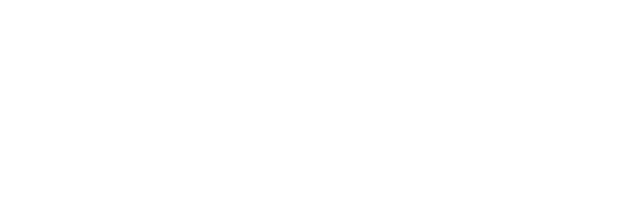
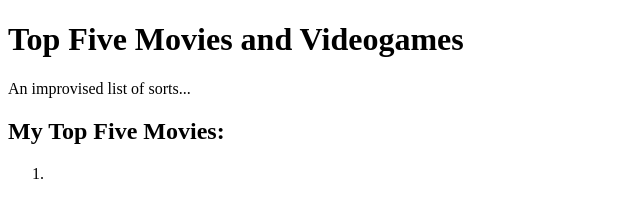
Before and after one commit to architect642/git_test, a plain HTML site: page website example/mg.html in a window 1280 px wide. Shown: the whole page, without its empty margins (0-640 px from the left). Drawn offline with Linux system fonts and the light colour scheme.

Commit message:
mg.hml config

```diff
--- a/website example/mg.html
+++ b/website example/mg.html
@@ -6,6 +6,11 @@
     <title>Movies/Games</title>
 </head>
 <body>
-
+    <h1>Top Five Movies and Videogames</h1>
+    <p>An improvised list of sorts...</p>
+    <h2>My Top Five Movies:</h2>
+    <ol>
+        <li></li>
+    </ol>
 </body>
 </html>
```
